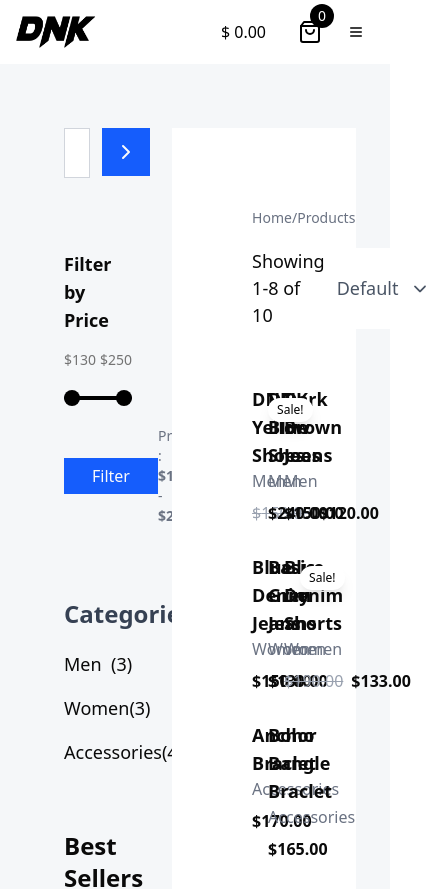
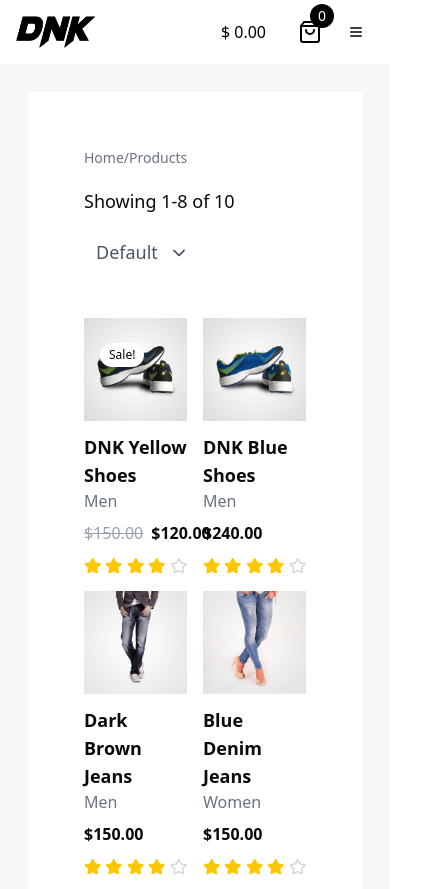
Before and after one commit to Fitrilv3526c/brandstore, a Next.js app: page /products in a window 390 px wide. Shown: the top 889 px of the page, 441 px wide, since content can reach past the window. Built offline with nearby package versions, Linux system fonts and the light colour scheme.

Commit message:
15-making-product-page-responsive

```diff
--- a/src/app/products/page.tsx
+++ b/src/app/products/page.tsx
@@ -8,19 +8,23 @@
   const [minPrice, setMinPrice] = useState(0)
   const [maxPrice, setMaxPrice] = useState(500)
   return (
-    <div className='p-16 grid grid-cols-[26%_70%] gap-10 items-start'>
+    <div className='p-7 md:p-16 grid  lg:grid-cols-[26%_70%] gap-10 items-start'>
+      <div className='order-2 lg:order-1'>
         <Sidebar
           setMaxPrice={setMaxPrice}
           setMinPrice={setMinPrice}
           searchQuery={searchQuery}
           setSearchQuery={setSearchQuery}
         />
+      </div>
+      <div className='order-1 lg:order-1'>
         <ProductPageContainer
           minPrice={minPrice}
           maxPrice={maxPrice}
           searchQuery={searchQuery}
         />
       </div>
+    </div>
   )
 }
 
--- a/src/components/product/ProductCard.tsx
+++ b/src/components/product/ProductCard.tsx
@@ -8,6 +8,7 @@
   TooltipTrigger,
   TooltipContent,
 } from '@/components/ui/tooltip'
+import ProductRating from './ProductRating'
 
 export interface Product {
   id: number
@@ -83,6 +84,9 @@
               )}
               <span className=' font-bold'>${finalPrice.toFixed(2)}</span>
             </div>
+            <div className='mt-3'>
+              <ProductRating value={product.rating.value} readOnly />
+            </div>
           </Link>
         )
       })}
--- a/src/components/product/ProductPage/ProductPageContainer.tsx
+++ b/src/components/product/ProductPage/ProductPageContainer.tsx
@@ -32,11 +32,11 @@
 
   return (
     <>
-      <div className=' bg-white  h-auto p-20'>
+      <div className=' bg-white  h-auto p-14 sm:p-20'>
         <MyBreadcrumb categoryName='Products' />
         {currentProducts.length > 0 && (
-          <div className='flex justify-between mb-11 text-[18px]'>
-            <span>
+          <div className='flex justify-between items-center flex-wrap mb-11 text-[18px]'>
+            <span className='mb-4 sm:mb-0'>
               Showing {start}-{end} of {totalProducts}
             </span>
 
@@ -46,7 +46,7 @@
         {currentProducts.length > 0 ? (
           <ProductCard
             products={currentProducts}
-            classes='grid grid-cols-3 xl:grid-cols-4 gap-4'
+            classes='grid grid-cols-2 sm:grid-cols-3 xl:grid-cols-4 gap-4'
           />
         ) : (
           <div className='text-center text-gray-500 text-lg mt-10'>
--- /dev/null
+++ b/src/components/product/ProductRating.tsx
@@ -0,0 +1,52 @@
+// components/Rating.tsx
+'use client'
+
+import { Star } from 'lucide-react'
+import { useState } from 'react'
+import clsx from 'clsx'
+
+type RatingProps = {
+  value: number // Current rating, e.g. 3.5
+  onChange?: (value: number) => void // Optional: make interactive
+  max?: number // Default is 5
+  readOnly?: boolean // True for static display
+}
+
+const ProductRating = ({
+  value,
+  onChange,
+  max = 5,
+  readOnly = false,
+}: RatingProps) => {
+  const [hoverValue, setHoverValue] = useState<number | null>(null)
+
+  const handleClick = (i: number) => {
+    if (!readOnly && onChange) onChange(i)
+  }
+
+  return (
+    <div className='flex items-center space-x-1'>
+      {Array.from({ length: max }, (_, i) => {
+        const starIndex = i + 1
+        const filled = (hoverValue ?? value) >= starIndex
+
+        return (
+          <Star
+            key={i}
+            size={18}
+            className={clsx(
+              'cursor-pointer transition-colors',
+              filled ? 'fill-yellow-400 text-yellow-400' : 'text-gray-300',
+              readOnly && 'cursor-default'
+            )}
+            onMouseEnter={() => !readOnly && setHoverValue(starIndex)}
+            onMouseLeave={() => !readOnly && setHoverValue(null)}
+            onClick={() => handleClick(starIndex)}
+          />
+        )
+      })}
+    </div>
+  )
+}
+
+export default ProductRating
--- a/src/components/product/Sidebar/BestSellers.tsx
+++ b/src/components/product/Sidebar/BestSellers.tsx
@@ -2,6 +2,7 @@
 import Image from 'next/image'
 import { Product } from '../ProductCard'
 import Link from 'next/link'
+import ProductRating from '../ProductRating'
 
 interface props {
   products: Product[]
@@ -11,7 +12,7 @@
     <div>
       <h2 className='text-2xl font-semibold mb-10'>Best Sellers</h2>
       {products.map((product) => (
-        <Link href='/' key={product.id} className='flex mb-4 '>
+        <Link href='/' key={product.id} className='flex mb-4 border-b pb-4'>
           <div className='relative w-full aspect-[1/1] max-w-[90px]'>
             <Image
               src={product.img}
@@ -25,6 +26,7 @@
             <h3 className='text-lg font-semibold text-gray-700'>
               {product.title}
             </h3>
+            <ProductRating value={product.rating.value} readOnly />
             <p className='text-[16px] text-gray-700'>${product.price}</p>
           </div>
         </Link>
--- a/src/components/product/Sidebar/Filter.tsx
+++ b/src/components/product/Sidebar/Filter.tsx
@@ -23,7 +23,7 @@
   const maxPercent = getPercent(maxVal)
 
   return (
-    <div className='w-full max-w-md py-6 space-y-4 mb-12'>
+    <div className='w-full lg:max-w-md py-6 space-y-4 mb-12'>
       <h2 className='text-lg font-semibold'>Filter by Price</h2>
 
       {/* Price Labels */}
```
Lines whose indentation alone changed are shown as unchanged.
